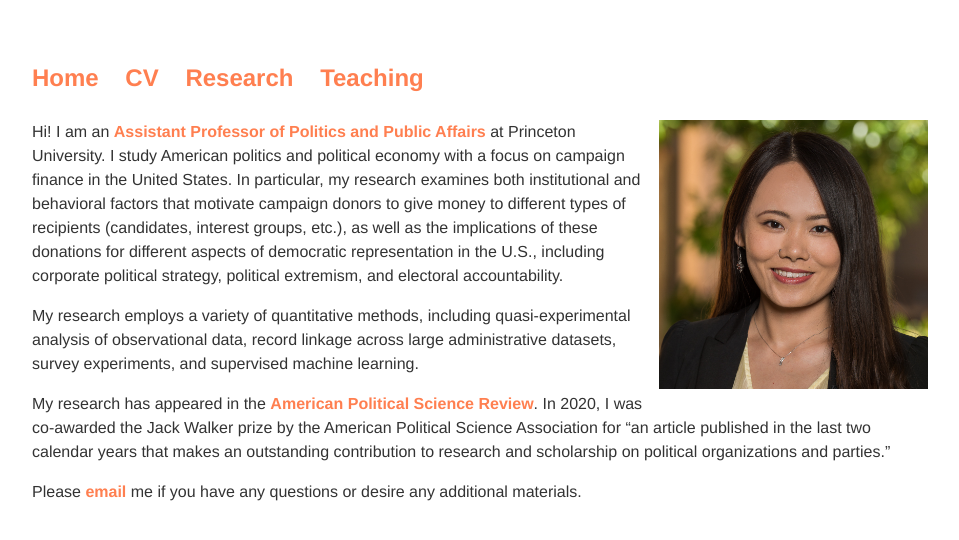
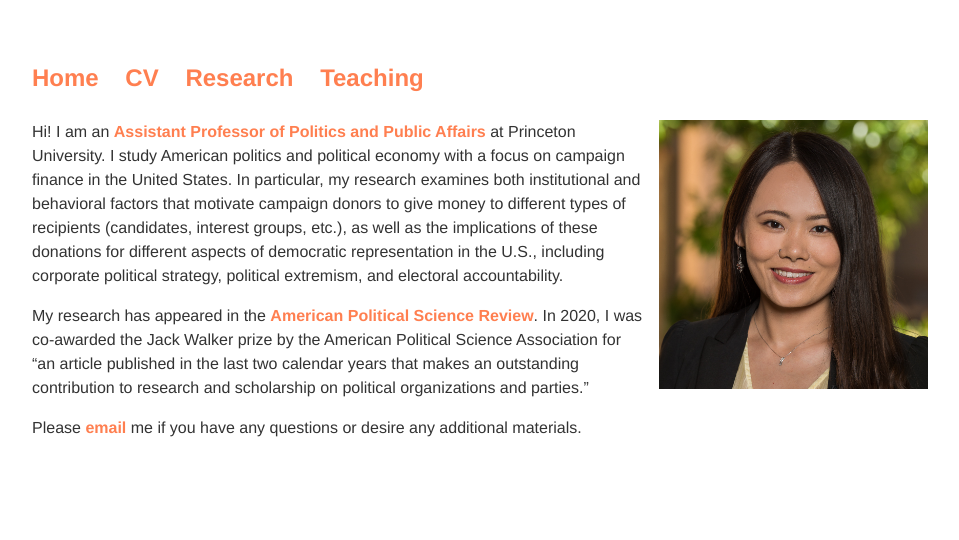
Before and after one commit to zhaoliresearch/zhaoliresearch.github.io, a Jekyll site: the page built from index.html, in a window 1280 px wide. Shown: the top 540 px of the page, without its empty margins (160-1119 px from the left). Built offline with Jekyll 4.4.1, drawn with Linux system fonts in a browser that asks for light colours.

Commit message:
Update index.html

```diff
--- a/index.html
+++ b/index.html
@@ -9,9 +9,7 @@ title: Zhao Li, Ph.D.
 
 	<p><img src="headshot/Zhao Li_headshot.jpg" alt="Headshot" style="width:30%;height:30%;margin-left:15px;margin-bottom:15px;float:right;">Hi! I am an <a href="https://csdp.princeton.edu/people/zhao-li">Assistant Professor of Politics and Public Affairs</a> at Princeton University. I study American politics and political economy with a focus on campaign finance in the United States. In particular, my research examines both institutional and behavioral factors that motivate campaign donors to give money to different types of recipients (candidates, interest groups, etc.), as well as the implications of these donations for different aspects of democratic representation in the U.S., including corporate political strategy, political extremism, and electoral accountability.</p>
 
-        <p>My research employs a variety of quantitative methods, including quasi-experimental analysis of observational data, record linkage across large administrative datasets, survey experiments, and supervised machine learning.</p>
-
-	<p>My research has appeared in the <a href="https://www.cambridge.org/core/journals/american-political-science-review/article/how-internal-constraints-shape-interest-group-activities-evidence-from-accessseeking-pacs/2DF966405543A54CE0BC8BDE18307B56">American Political Science Review</a>. In 2020, I was co-awarded the Jack Walker prize by the American Political Science Association for “an article published in the last two calendar years that makes an outstanding contribution to research and scholarship on political organizations and parties.”</p>
+        <p>My research has appeared in the <a href="https://www.cambridge.org/core/journals/american-political-science-review/article/how-internal-constraints-shape-interest-group-activities-evidence-from-accessseeking-pacs/2DF966405543A54CE0BC8BDE18307B56">American Political Science Review</a>. In 2020, I was co-awarded the Jack Walker prize by the American Political Science Association for “an article published in the last two calendar years that makes an outstanding contribution to research and scholarship on political organizations and parties.”</p>
 
 	<p>Please <a href="mailto:zhaoliresearch@gmail.com">email</a> me if you have any questions or desire any additional materials.</p>
 </div><!-- /.blurb -->
```
